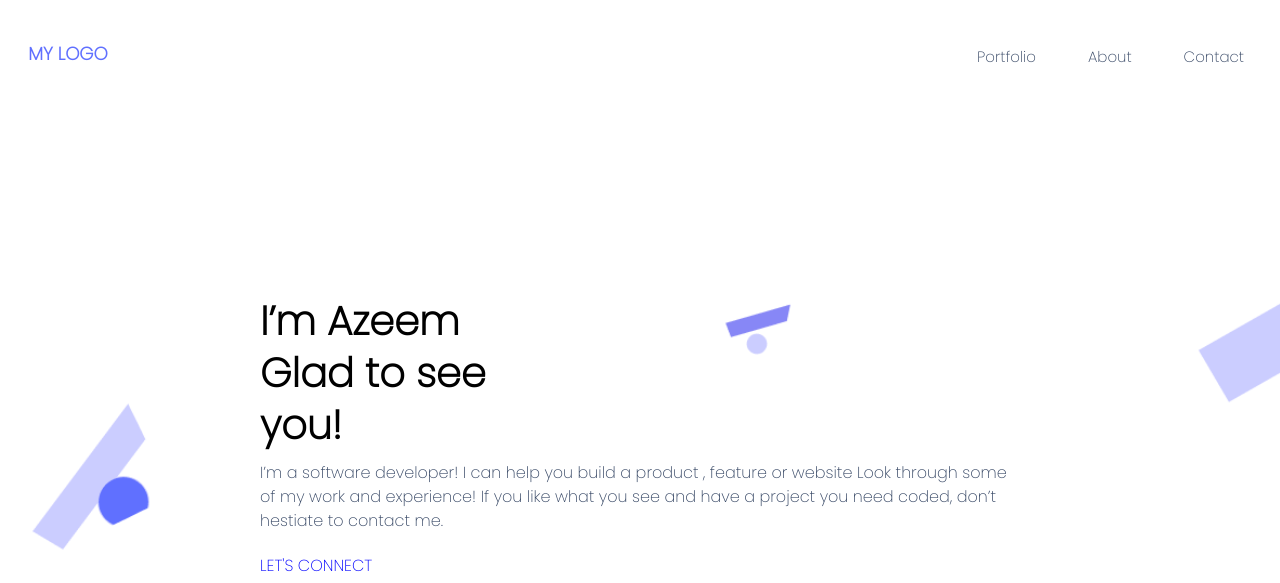
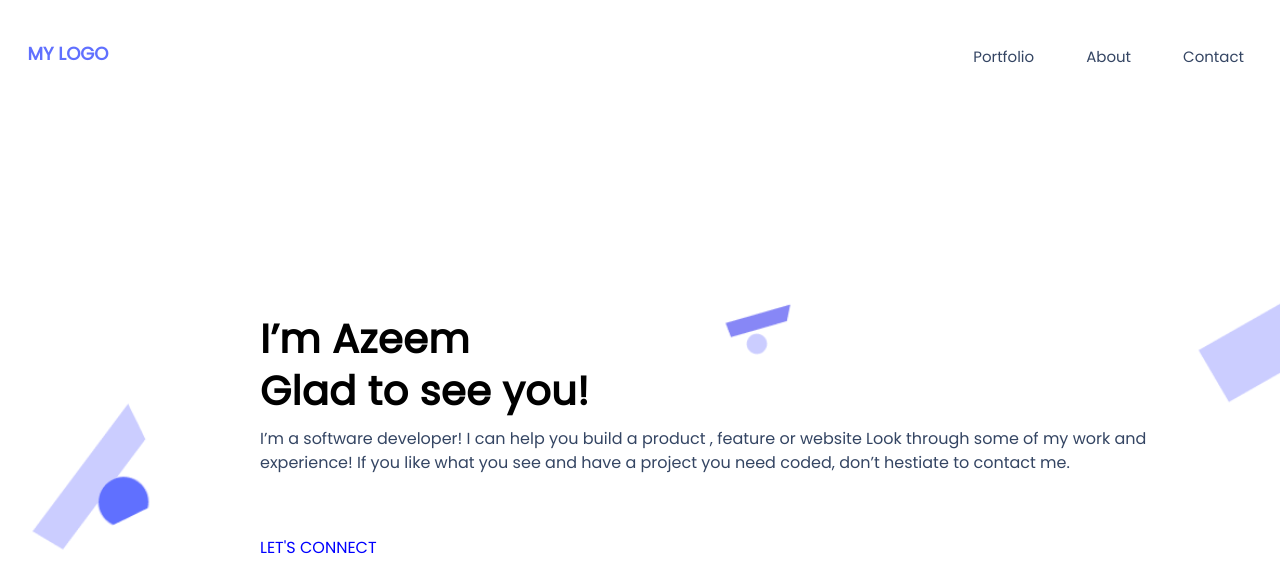
Before and after one commit to zemola/MY-PORTFOLIO, a website: page index.html in a window 1280 px wide. Shown: the top 583 px of the page. Drawn offline with Linux system fonts and the light colour scheme.

Commit message:
Made corrections observed by the reviwer

```diff
--- a/index.html
+++ b/index.html
@@ -6,6 +6,9 @@
   <meta http-equiv="X-UA-Compatible" content="IE=edge">
   <meta name="viewport" content="width=device-width, initial-scale=1.0">
   <title>MY PORTFOLIO</title>
+  <link rel="preconnect" href="https://fonts.googleapis.com">
+  <link rel="preconnect" href="https://fonts.gstatic.com" crossorigin>
+  <link href="https://fonts.googleapis.com/css2?family=Poppins:wght@200;400&display=swap" rel="stylesheet">
   <link rel="preconnect" href="https://fonts.googleapis.com">
   <link rel="preconnect" href="https://fonts.gstatic.com" crossorigin>
   <link href="https://fonts.googleapis.com/css2?family=Poppins:wght@200&display=swap" rel="stylesheet">
@@ -32,6 +35,11 @@
       <h1 class="intro-text">I’m Azeem
         <br>Glad to see
         <br>you!
+      </h1>
+    </div>
+    <div class="introdesktop">
+      <h1 class="intro-text">I’m Azeem
+        <br>Glad to see you!
       </h1>
     </div>
     <div class="text2">
--- a/styles.css
+++ b/styles.css
@@ -58,6 +58,10 @@ body {
   font-weight: 700;
   line-height: 52px;
   text-align: left;
+}
+
+.introdesktop {
+  display: none;
 }
 
 h1 {
@@ -525,6 +529,21 @@ textarea {
     text-align: center;
   }
 
+  .introdesktop {
+    display: block;
+    font-family: 'Poppins', sans-serif;
+    font-size: 48px;
+    font-style: normal;
+    font-weight: 700;
+    line-height: 62px;
+    text-align: left;
+    letter-spacing: 0.3700000047683716px;
+  }
+
+  .intro {
+    display: none;
+  }
+
   .desktop-menu {
     display: block;
   }
@@ -609,6 +628,13 @@ textarea {
     padding: 24px;
     width: 1156px;
     height: 496px;
+  }
+
+  .text2 {
+    display: flex;
+    height: 98px;
+    width: 920px;
+    top: 134px;
   }
 
   .works .work {
```
